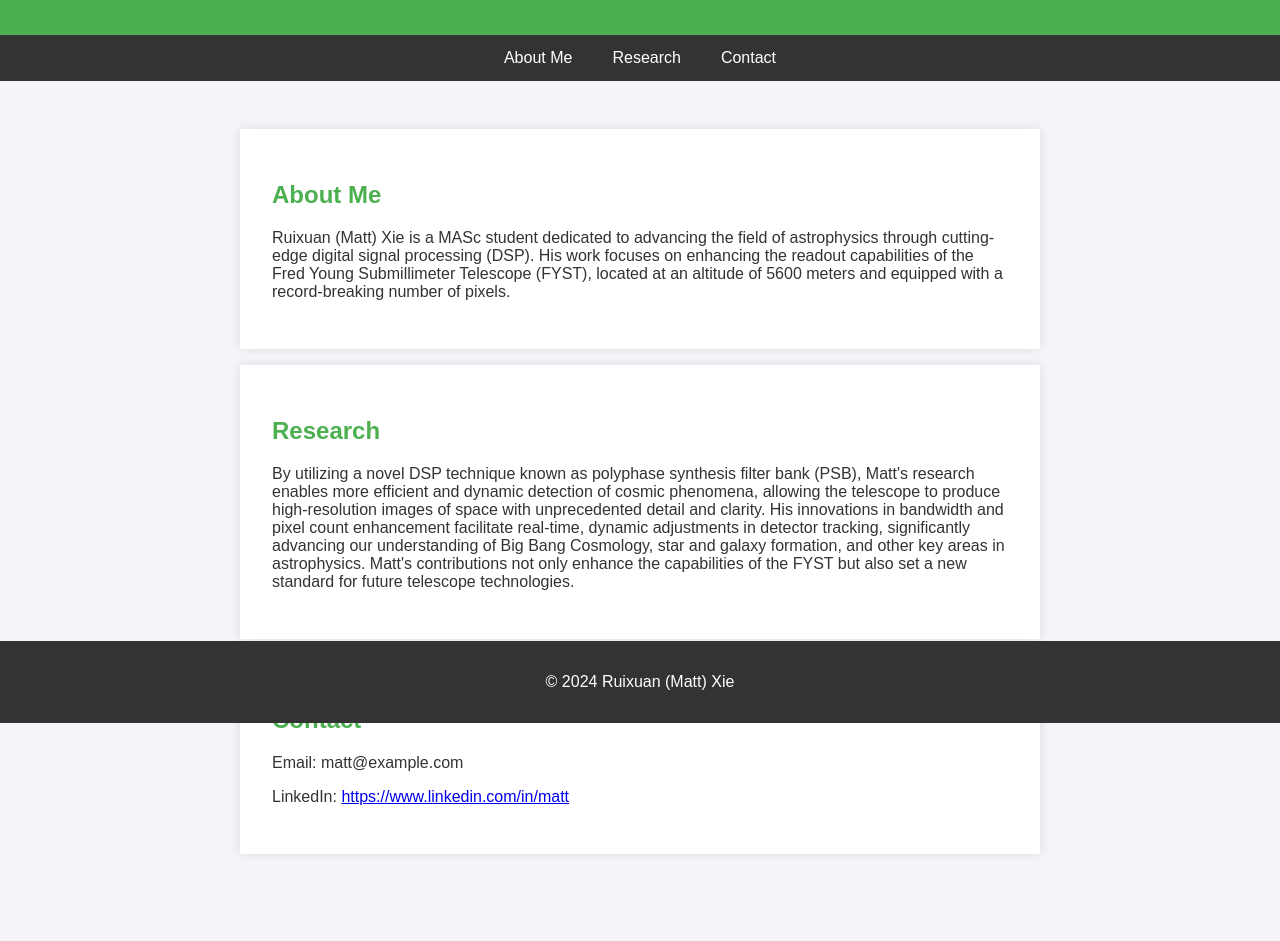
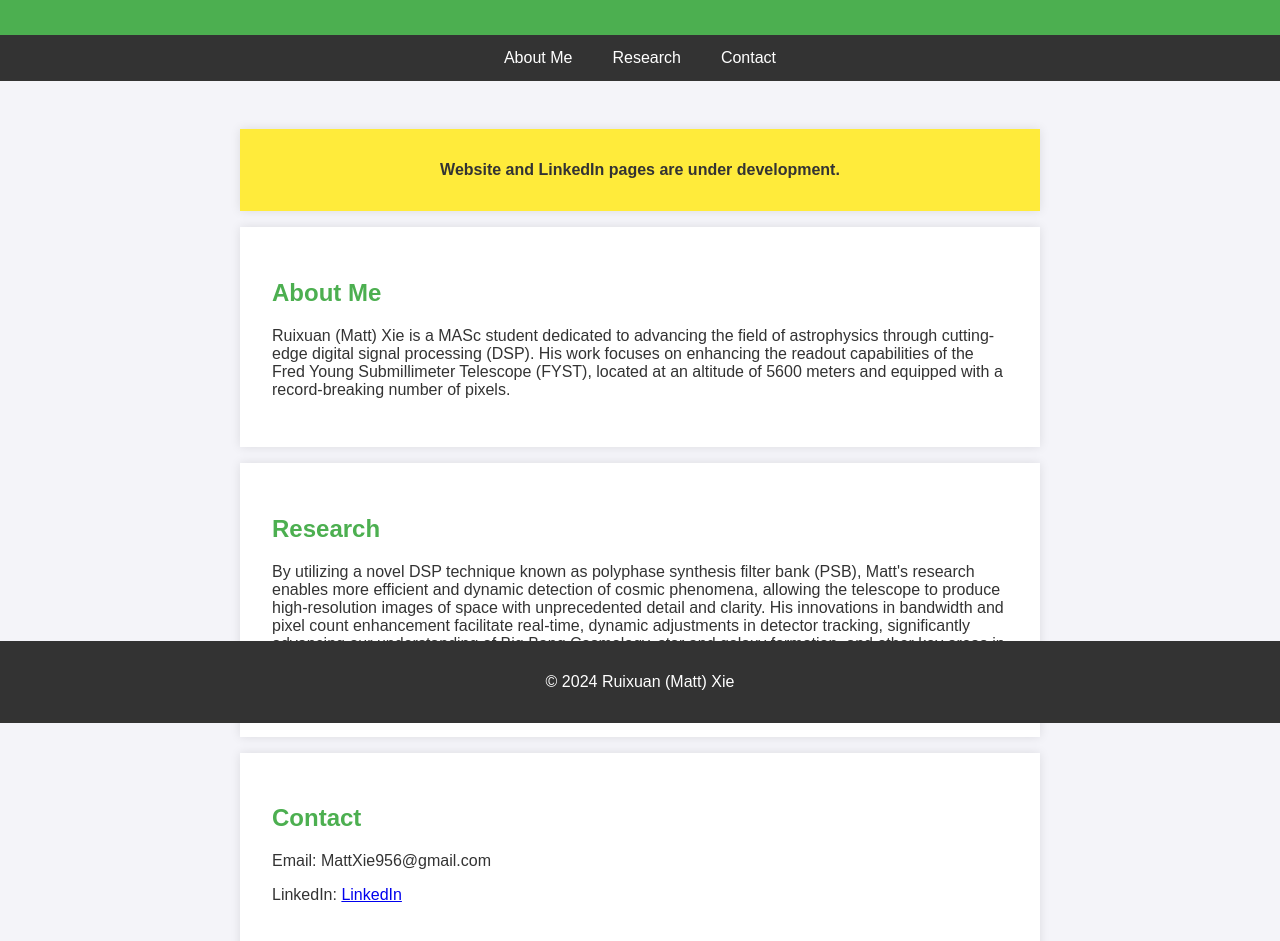
Before and after one commit to mx956/mx956.github.io, a plain HTML site: page index.html in a window 1280 px wide. Shown: the part 77-1018 px from the top of the page. Before the commit the page ends 979 px from the top, so only its background shows below. Drawn offline with Linux system fonts and the light colour scheme.

Commit message:
Update index.html

```diff
--- a/index.html
+++ b/index.html
@@ -41,11 +41,17 @@
         h1, h2 {
             color: #4CAF50;
         }
-        .bio, .contact {
+        .bio, .contact, .notice {
             background-color: #fff;
             padding: 2em;
             margin: 1em 0;
             box-shadow: 0 0 10px rgba(0, 0, 0, 0.1);
+        }
+        .notice {
+            background-color: #ffeb3b;
+            color: #333;
+            text-align: center;
+            font-weight: bold;
         }
         footer {
             text-align: center;
@@ -68,18 +74,27 @@
         <a href="#contact">Contact</a>
     </nav>
     <div class="container">
+        <div class="notice">
+            Website and LinkedIn pages are under development.
+        </div>
         <section id="about" class="bio">
             <h2>About Me</h2>
-            <p>Ruixuan (Matt) Xie is a MASc student dedicated to advancing the field of astrophysics through cutting-edge digital signal processing (DSP). His work focuses on enhancing the readout capabilities of the Fred Young Submillimeter Telescope (FYST), located at an altitude of 5600 meters and equipped with a record-breaking number of pixels.</p>
+            <p>Ruixuan (Matt) Xie is a MASc student dedicated to advancing the field of astrophysics through cutting-edge digital signal processing (DSP).
+                His work focuses on enhancing the readout capabilities of the Fred Young Submillimeter Telescope (FYST),
+                located at an altitude of 5600 meters and equipped with a record-breaking number of pixels.</p>
         </section>
         <section id="research" class="bio">
             <h2>Research</h2>
-            <p>By utilizing a novel DSP technique known as polyphase synthesis filter bank (PSB), Matt's research enables more efficient and dynamic detection of cosmic phenomena, allowing the telescope to produce high-resolution images of space with unprecedented detail and clarity. His innovations in bandwidth and pixel count enhancement facilitate real-time, dynamic adjustments in detector tracking, significantly advancing our understanding of Big Bang Cosmology, star and galaxy formation, and other key areas in astrophysics. Matt's contributions not only enhance the capabilities of the FYST but also set a new standard for future telescope technologies.</p>
+            <p>By utilizing a novel DSP technique known as polyphase synthesis filter bank (PSB), Matt's research enables more efficient and dynamic detection of cosmic phenomena,
+                allowing the telescope to produce high-resolution images of space with unprecedented detail and clarity.
+                His innovations in bandwidth and pixel count enhancement facilitate real-time, dynamic adjustments in detector tracking,
+                significantly advancing our understanding of Big Bang Cosmology, star and galaxy formation, and other key areas in astrophysics.
+                Matt's contributions not only enhance the capabilities of the FYST but also set a new standard for future telescope technologies.</p>
         </section>
         <section id="contact" class="contact">
             <h2>Contact</h2>
-            <p>Email: matt@example.com</p>
-            <p>LinkedIn: <a href="https://www.linkedin.com/in/matt">https://www.linkedin.com/in/matt</a></p>
+            <p>Email: MattXie956@gmail.com</p>
+            <p>LinkedIn: <a href="https://www.linkedin.com/in/ruixuan-xie-4a65111a1/">LinkedIn</a></p>
         </section>
     </div>
     <footer>
```
